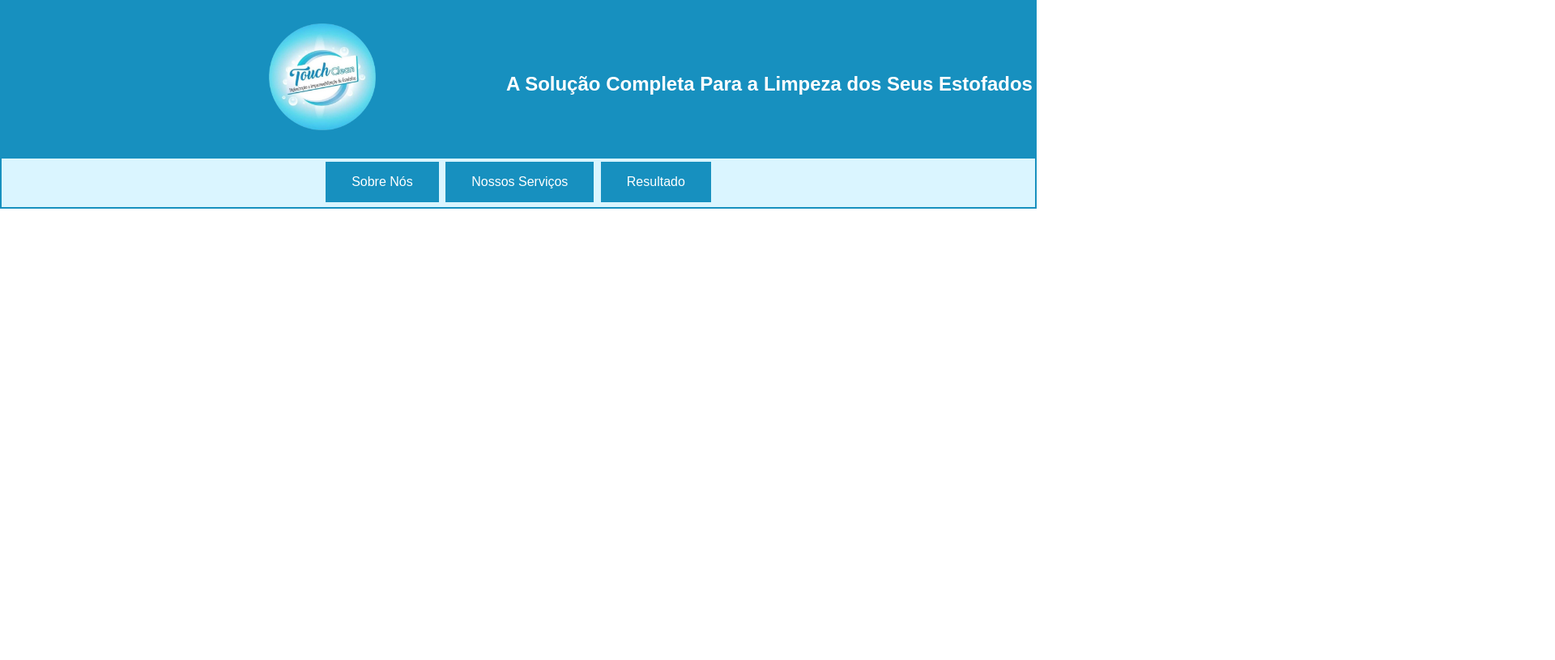
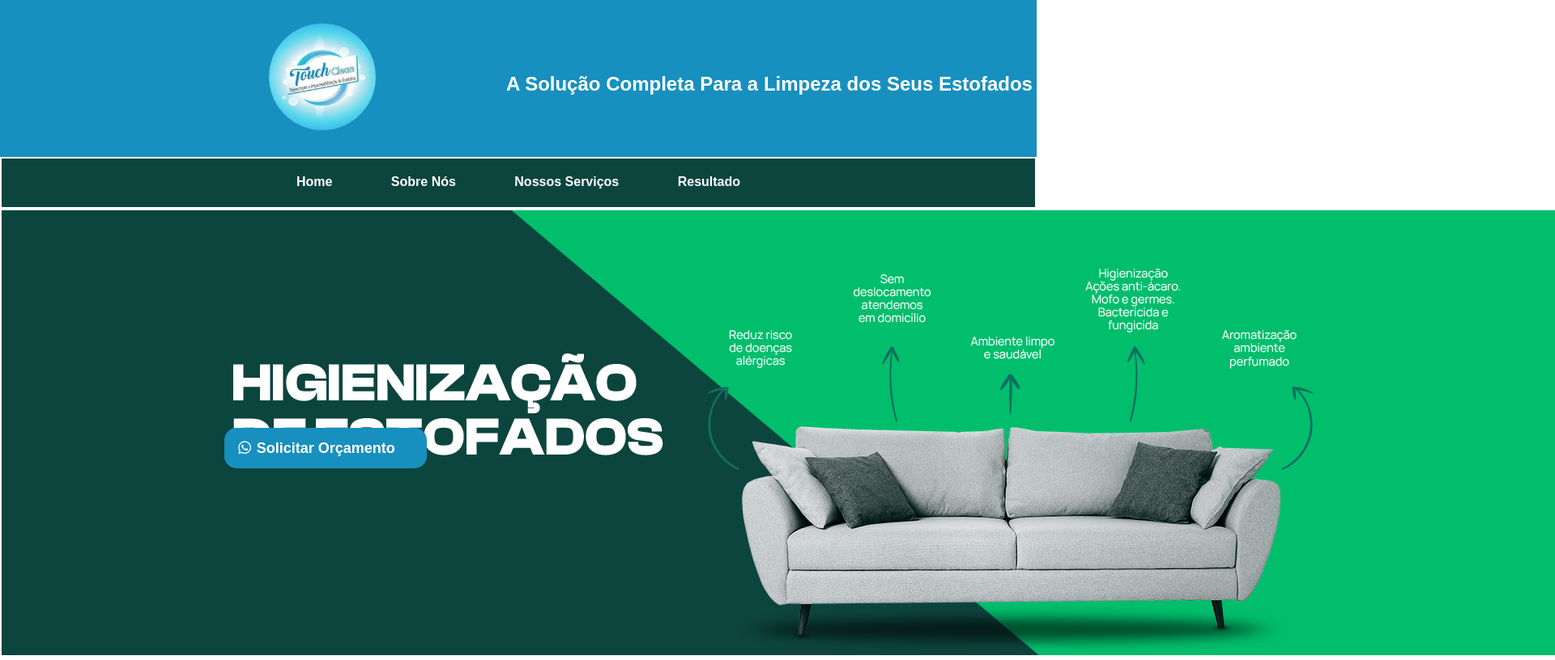
Before and after one commit to kaueleao/Touchclean, a plain HTML site: page index.html in a window 1280 px wide. Shown: the whole page at 81% size, 1920 px wide, since content can reach past the window. Drawn offline with Linux system fonts and the light colour scheme.

Commit message:
Inicio da Criação da Página Home e ajustes no Menu

```diff
--- a/css/styless.css
+++ b/css/styless.css
@@ -54,14 +54,14 @@ body {
 .container-menu{
     text-align: center;
     height: 60px;
-    border: 2px solid #1790BF;
-    background-color: #DAF5FF;
+    border: 2px solid white;
+    background-color: #0C453D;
 }
 
 .container-menu button {
     margin-top: 15px;
     margin-left: 20px;
-    background-color: #1790BF;
+    background-color: #0C453D;
     border: none;
     color: white;
     padding: 16px 32px;
@@ -69,15 +69,49 @@ body {
     text-decoration: none;
     display: inline-block;
     font-size: 16px;
+    font-weight:900;
     margin: 4px 2px;
-    transition-duration: 0.9s;
+    transition-duration: 0.5s;
     cursor: pointer;
 
 }
 
 button:hover {
-    background-color: white;
-    color: #1790BF;
-    border: 2px solid #1790BF;
+    color: #00BE6C;
     margin-left: 1px;
 }
+/*---------------------------------------------------------------*/
+
+/*---------------- Container: Menu ----------------*/
+.container-banner {
+    border: 2px solid white;
+}
+
+.container-banner button {
+    position:absolute;
+    z-index:1;
+    top:68%;
+    left:24%;
+    width: 250px;               /* largura para o botão */
+    height:50px;              /* altura para o botão */
+    padding:0;
+    margin:-15px 0 0 -30px;   /* margem à esquerda e ao topo metade da medida do botão */
+    border-radius: 15px;
+    border:none;
+    cursor: pointer;
+    background-color: #1790BF;
+    color: white;
+    font-weight:900;
+    font-size: large;
+
+}
+
+.container-banner i {
+    position: absolute;
+    left: 17px;
+}
+
+.container-banner button:hover {
+    background-color: #00BE6C;
+    transition-duration: 0.5s;
+}
--- a/index.html
+++ b/index.html
@@ -6,6 +6,7 @@
     <meta name="viewport" content="width=device-width, initial-scale=1.0">
     <title>Touch Clean - Home</title>
     <link rel="stylesheet" type="text/css" href="/css/styless.css">
+    <link rel="stylesheet" href="https://use.fontawesome.com/releases/v5.12.1/css/all.css" crossorigin="anonymous">
     <!--Inserir o FavIcon-->
 </head>
 <body>
@@ -15,10 +16,25 @@
     </header>
 
     <nav class="container-menu"> <!-- Container: Menu -->
+        <a href="" style="text-decoration: none;"><button>Home</button></a>
         <a href="" style="text-decoration: none;"><button>Sobre Nós</button></a>
         <a href="" style="text-decoration: none;"><button>Nossos Serviços</button></a>
         <a href="" style="text-decoration: none;"><button>Resultado</button></a>
     </nav>
 
+    <main>
+        <section> <!--Container: Banner-Home-->
+            <article class="container-banner">
+                <img src="/Imagens/banner_home.png" alt="Banner" title="Banner Home Page">
+                <button>
+                    <span>
+                        <i class="fab fa-brands fa-whatsapp"></i>
+                    </span>
+                    <a href="https://wa.me/5551991428118" style="text-decoration: none; color: white;"><span>Solicitar Orçamento</span></a>
+                </button>
+            </article>
+        </section>
+    </main>
+
 </body>
 </html>
```
Also changed, not shown: Imagens/banner_home.png (added), Imagens/whatsapp.png (added).
